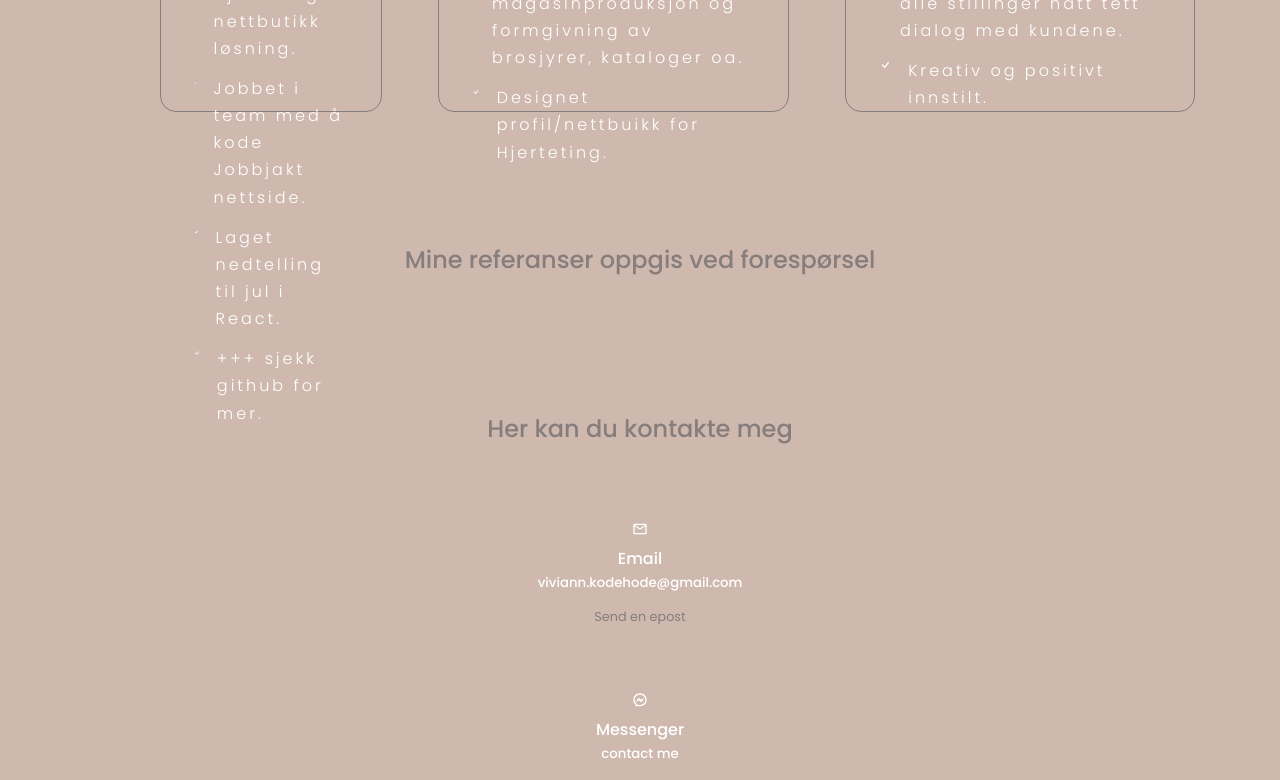
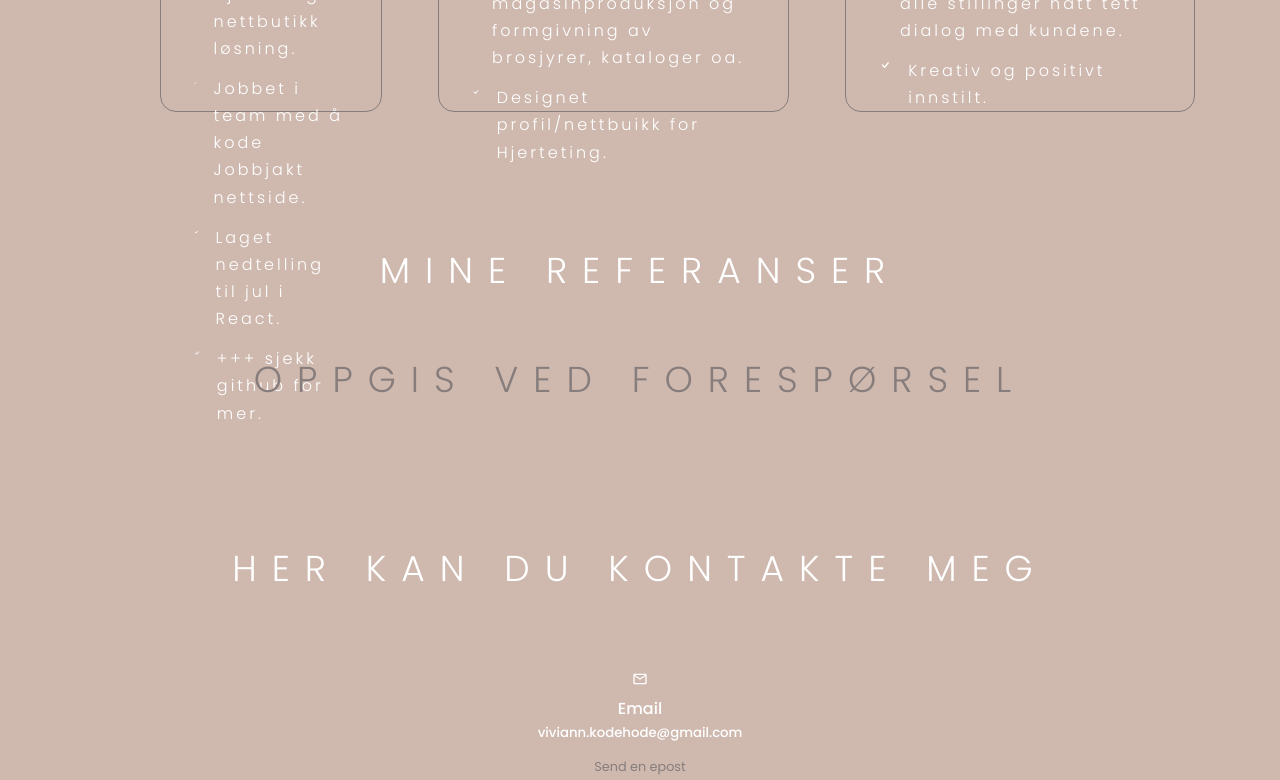
Before and after one commit to Viviann1/praksis-portfolio, a React (Create React App) app: page / in a window 1280 px wide. Shown: the part 3626-4406 px from the top of the page. Built offline with nearby package versions, Linux system fonts and the light colour scheme.

Commit message:
adjusted fonts and colors

```diff
--- a/src/components/contact/Contact.jsx
+++ b/src/components/contact/Contact.jsx
@@ -7,8 +7,10 @@ import {BsWhatsapp} from 'react-icons/bs'
 const Contact = () => {
   return (
     <section id='contact'>
-      <h2>Her kan du kontakte meg</h2>
+      <h2 className='h2_heading'>Her kan du kontakte meg</h2>
+
       <div className="container contact__container">
+
        <div className="contact__options">
         <article className='contact__option'>
           <MdOutlineEmail className='contact__option-icon' />
--- a/src/components/services/services.css
+++ b/src/components/services/services.css
@@ -15,7 +15,7 @@
 
 .h5_heading{
     font-size: 36px;
-    letter-spacing: 5px;
+    letter-spacing: 15px;
     font-weight: 100;
     color: var(--color-primary);
 }
--- a/src/components/testimonials/Testimonials.jsx
+++ b/src/components/testimonials/Testimonials.jsx
@@ -4,12 +4,10 @@ import './testimonials.css'
 const Testimonials = () => {
   return (
     <section id='testimonials'>
-      <h2>Mine referanser oppgis ved forespørsel</h2>
 
-      <div className="container.testimonials__container">
+      <h2 className='h2_heading'>Mine referanser</h2>
+      <h5 className='h5_heading'>oppgis ved forespørsel</h5>
 
-
-      </div>
     </section>
   )
 }
--- a/src/components/testimonials/testimonials.css
+++ b/src/components/testimonials/testimonials.css
@@ -1,5 +1,21 @@
 .container.testimonials__container {
     width: 80%;
+}
+
+.h2_heading{
+    font-size: 36px;
+    color: #ffff;
+    letter-spacing: 15px;
+    font-weight: 100;
+    text-transform: uppercase;
+}
+
+.h5_heading{
+    font-size: 36px;
+    letter-spacing: 15px;
+    font-weight: 100;
+    color: var(--color-primary);
+    text-transform: uppercase;
 }
 
 
```
